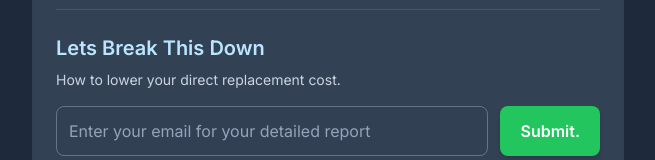
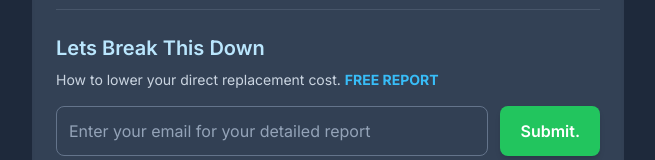
Before and after one commit to gwest121277/Employee_Cost, a website: page index.html in a window 1280 px wide. Both pictures are taken after typing "Sample", "5", "5", "5" into the empty fields and a click on the button "Calculate Cost". Shown: the part 965-1125 px from the top of the page, without its empty margins (312-967 px from the left). Drawn offline with nearby package versions, Linux system fonts and the light colour scheme.

Commit message:
Add 'FREE REPORT' text to email opt-in section

```diff
--- a/index.html
+++ b/index.html
@@ -116,7 +116,7 @@
 
             <div id="emailOptInSection" class="mt-8 pt-6 border-t border-slate-600" style="display: none;">
                 <h3 class="text-xl font-semibold text-sky-200 mb-2">Lets Break This Down</h3>
-                <p class="text-slate-300 mb-4 text-sm">How to lower your direct replacement cost.</p>
+                <p class="text-slate-300 mb-4 text-sm">How to lower your direct replacement cost. <strong class="text-sky-400">FREE REPORT</strong></p>
                 <div class="flex flex-col sm:flex-row items-stretch sm:space-x-3 space-y-3 sm:space-y-0">
                     <input type="email" id="userEmail" name="userEmail" class="w-full sm:flex-1 p-3 bg-slate-700/70 border border-slate-500 rounded-lg text-slate-100 focus:ring-2 focus:ring-sky-500 placeholder-slate-400" placeholder="Enter your email for your detailed report">
                     <button type="button" id="submitEmailBtn" class="w-full sm:w-auto bg-green-500 hover:bg-green-600 text-white font-semibold py-3 px-5 rounded-lg transition duration-150 shadow-md hover:shadow-lg whitespace-nowrap">
```
